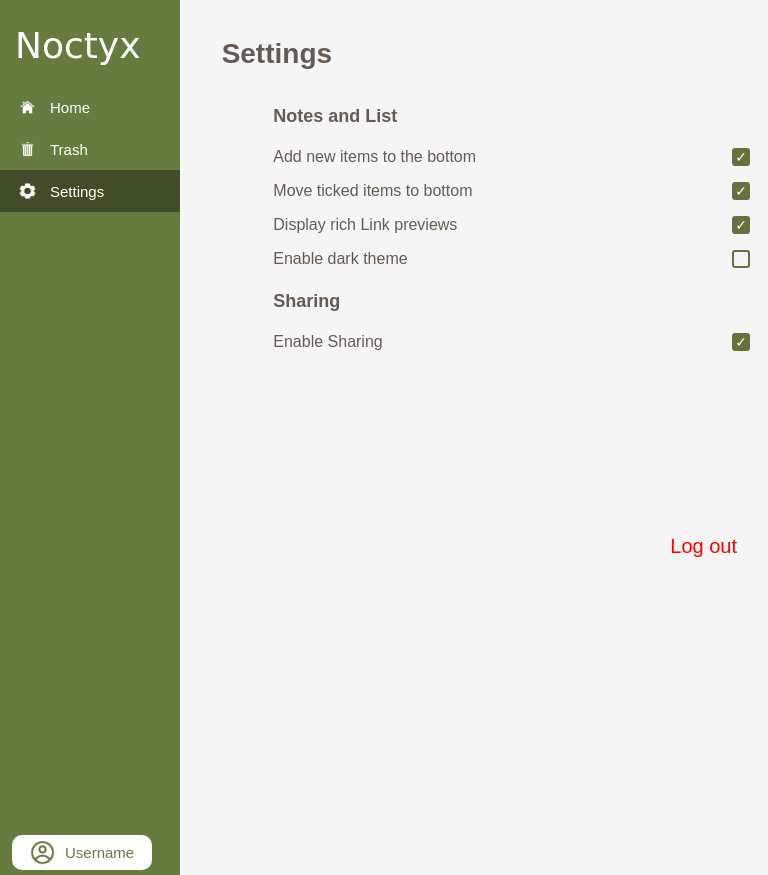
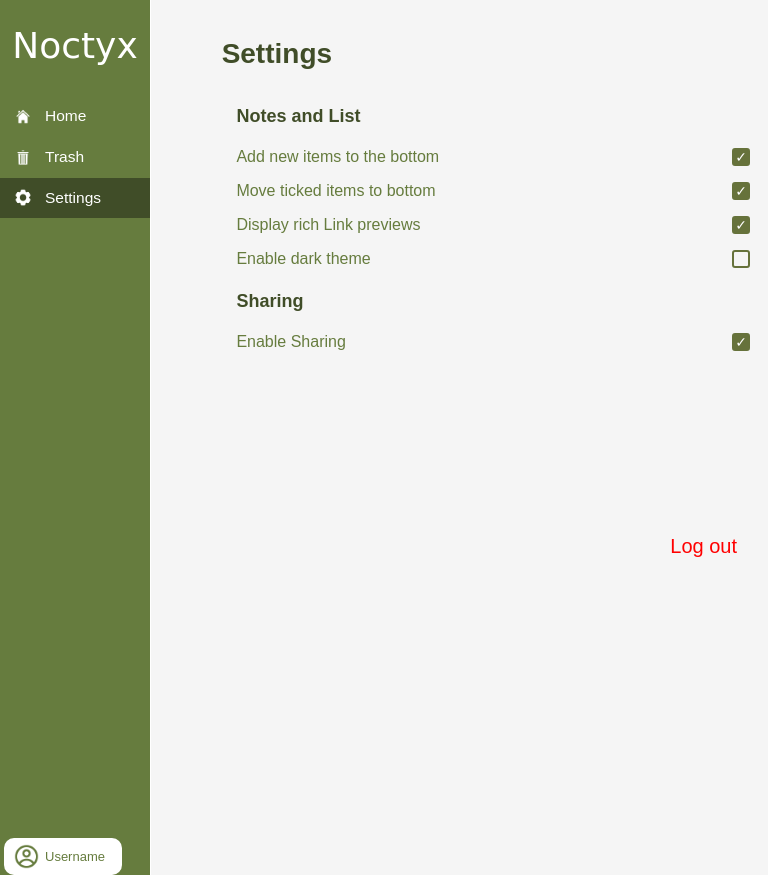
Before and after one commit to Natuski-Nakagawa/Noctyx, a PHP site: page /client/pages/settings.php in a window 768 px wide. Run offline with PHP 8.4, Linux system fonts and the light colour scheme; a user stored in the database is signed in; some web fonts are replaced.

Commit message:
edited the media query on every page

```diff
--- a/client/pages/homemenu.php
+++ b/client/pages/homemenu.php
@@ -61,7 +61,10 @@ if (!isset($_SESSION['user_id'])) {
                 <div class="modal-content">
                     <input type="text" id="noteTitle" placeholder="Title">
                     <textarea id="noteContent" placeholder="Take a note..."></textarea>
-                <button id="saveNote"><b>Save</b></button>
+                    <div class="button-container">
+                    <button id="saveNote"><b>Save</b></button>
+                    <button id="cancelNote">Cancel</button>
+                    </div>
                 </div>
             </div>
         </div>
--- a/client/pages/settings.php
+++ b/client/pages/settings.php
@@ -1,6 +1,6 @@
 <?php
 session_start();
-include 'C:/xampp/htdocs/Noctyx/server/database/dbcon.php';
+include 'D:/xampp/htdocs/Noctyx/server/database/dbcon.php';
 
 if (!isset($_SESSION['user_id'])) {
     header("location: /noctyx/client/pages/login.php");
--- a/client/pages/trashmenu.php
+++ b/client/pages/trashmenu.php
@@ -1,6 +1,6 @@
 <?php
 session_start();
-include 'C:/xampp/htdocs/Noctyx/server/database/dbcon.php';
+include 'D:/xampp/htdocs/Noctyx/server/database/dbcon.php';
 
 if (!isset($_SESSION['user_id'])) {
     header("location: /noctyx/client/pages/login.php");
--- a/server/style/del-confirm.css
+++ b/server/style/del-confirm.css
@@ -1,4 +1,3 @@
-/* Overlay */
 .deloverlay {
     position: fixed;
     top: 0;
@@ -19,6 +18,10 @@
     border-radius: 8px;
     text-align: center;
     box-shadow: 0 4px 8px rgba(0, 0, 0, 0.2);
+}
+
+.del-overlay-content p{
+    color: black;
 }
 
 /* Buttons */
--- a/server/style/settings.css
+++ b/server/style/settings.css
@@ -18,10 +18,11 @@ body {
 
 .sidebar p {
     color: white;
-    text-align: left;
-    margin: 10px 0px 30px 20px;
+    margin: 0;
+    margin-bottom: 30px;
+    text-align: center;
     font-family: 'Jomhuria', cursive;
-    font-size: 40px;
+    font-size: 50px;
 }
 
 .sidebar a {
@@ -76,7 +77,7 @@ body {
     margin-left: 15%;
     margin-bottom: 0;
     font-size: 30px;
-    color: #665b52;
+    color: #404D28;
 }
 
 .settings-group {
@@ -86,7 +87,7 @@ body {
 
 .settings-group h3 {
     font-size: 20px;
-    color: #665b52;
+    color: #404D28;
 }
 
 .settings-item {
@@ -98,7 +99,7 @@ body {
 
 .settings-item label {
     font-size: 16px;
-    color: #665b52;
+    color: #667C3E;
 }
 
 .settings-item input[type="checkbox"] {
@@ -273,19 +274,65 @@ body.dark-mode .footer .username-container:hover {
 /* Responsive Styles */
 @media only screen and (min-width: 601px) and (max-width: 1024px) {
     .sidebar {
-        width: 180px;
+        width: 150px;
         padding-top: 15px;
     }
 
     .sidebar p {
         font-size: 36px;
-        margin: 10px 0px 20px 15px;
+        margin: 10px 0px 30px 0px;
     }
 
     .sidebar a {
-        padding: 9px 15px;
-        font-size: 15px;
+        font-size: 15.5px;
+        padding: 7.9px 11px;
+        margin-left: 5px;
+        color: #ffffff;
         margin-left: 0%;
+    }
+
+    .sidebar img {
+        width: 24px;
+        height: 25px;
+        color: #ffffff;
+    }
+
+    .footer {
+        width: 100%;
+        font-size: 14px;
+        bottom: 10px;
+    }
+
+    .footer a {
+        color: white;
+        text-decoration: none;
+        display: flex;
+        align-items: center;
+    }
+
+    .footer .username-container {
+        background-color: rgba(255, 255, 255, 1.0);
+        border-radius: 10px;
+        display: flex;
+        align-items: center;
+        color: #667C3E;
+        width: 10.5%;
+        font-size: 13px;
+        margin-bottom: -4.5px;
+        margin-left: -8px;
+        padding: 6px 17px;
+    }
+
+    .footer .username-container img {
+        margin-left: -7px;
+        margin-right: 6px;
+        width: 25px; /* Adjusted image size for mobile */
+        height: 25px; /* Adjusted image size for mobile */
+    }
+
+    .footer .username-container:hover {
+        background-color: #404D28;
+        color: white;
     }
 
     .menu-item {
@@ -303,7 +350,7 @@ body.dark-mode .footer .username-container:hover {
     }
 
     .settings-group {
-        margin-left: 35%;
+        margin-left: 30%;
     }
 
     .settings-group h3 {
@@ -336,8 +383,8 @@ body.dark-mode .footer .username-container:hover {
 
     .sidebar p {
         color: white;
-        text-align: left;
-        margin: 10px 0px 10px 10px;
+        text-align: center;
+        margin: 10px 0px 30px 0px;
         font-family: 'Jomhuria', cursive;
         font-size: 30px; /* Adjusted font size for mobile */
     }
@@ -375,12 +422,13 @@ body.dark-mode .footer .username-container:hover {
     }
 
     .settings-item {
-        flex-direction: column;
+        flex-direction:row;
         align-items: flex-start;
+        margin-bottom: 5px;
     }
 
     .settings-item label {
-        font-size: 14px;
+        font-size: 12px;
     }
 
     .settings-item input[type="checkbox"] {
@@ -389,8 +437,9 @@ body.dark-mode .footer .username-container:hover {
 
     .logout {
         font-size: 18px;
-        margin-top: 20px;
-        text-align: center;
+        margin-top: 180px;
+        margin-right: 5px;
+        text-align: right;
 
     }
 
@@ -423,5 +472,4 @@ body.dark-mode .footer .username-container:hover {
         height: 20px;
 
     }
-
 }
--- a/server/style/trashmenu.css
+++ b/server/style/trashmenu.css
@@ -1,4 +1,3 @@
-/* Base Styles */
 body {
     margin: 0;
     overflow: hidden;
@@ -179,7 +178,7 @@ body.dark-mode .footer .username-container:hover {
 
     .sidebar p {
         font-size: 36px;
-        margin: 10px 0px 0px 0px;
+        margin: 10px 0px 30px 0px;
 
     }
 
```
Also changed, not shown: server/script/addnote.js (+11 -10 lines), server/style/homemenu.css (+89 -14 lines).
